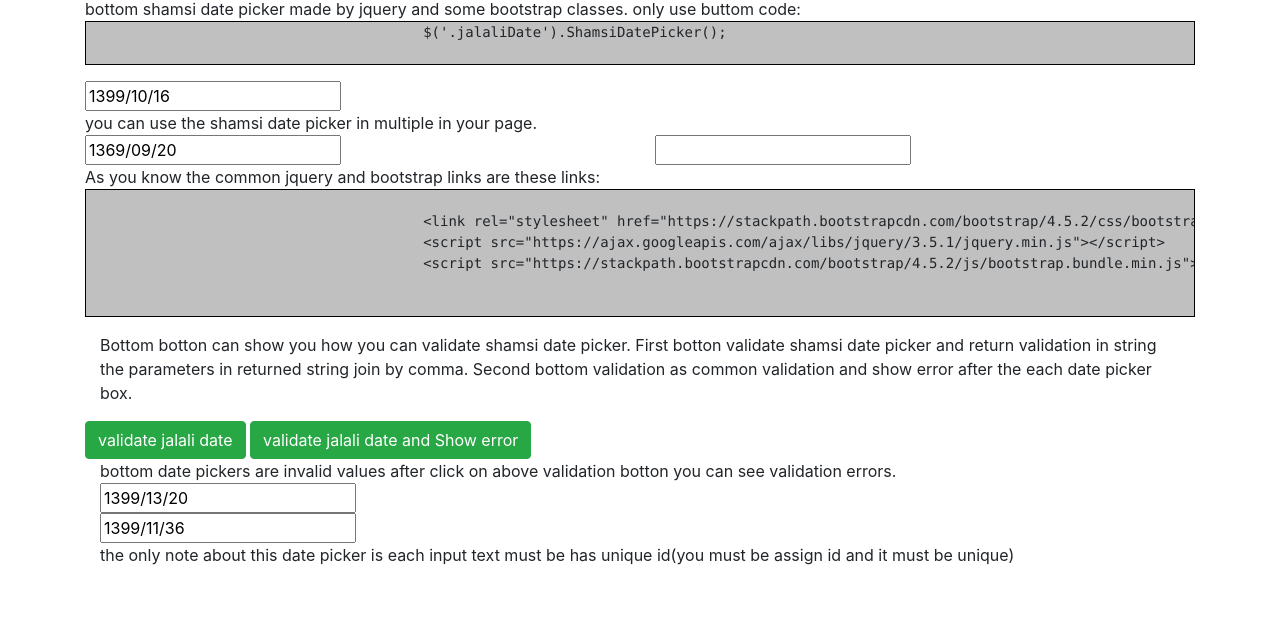
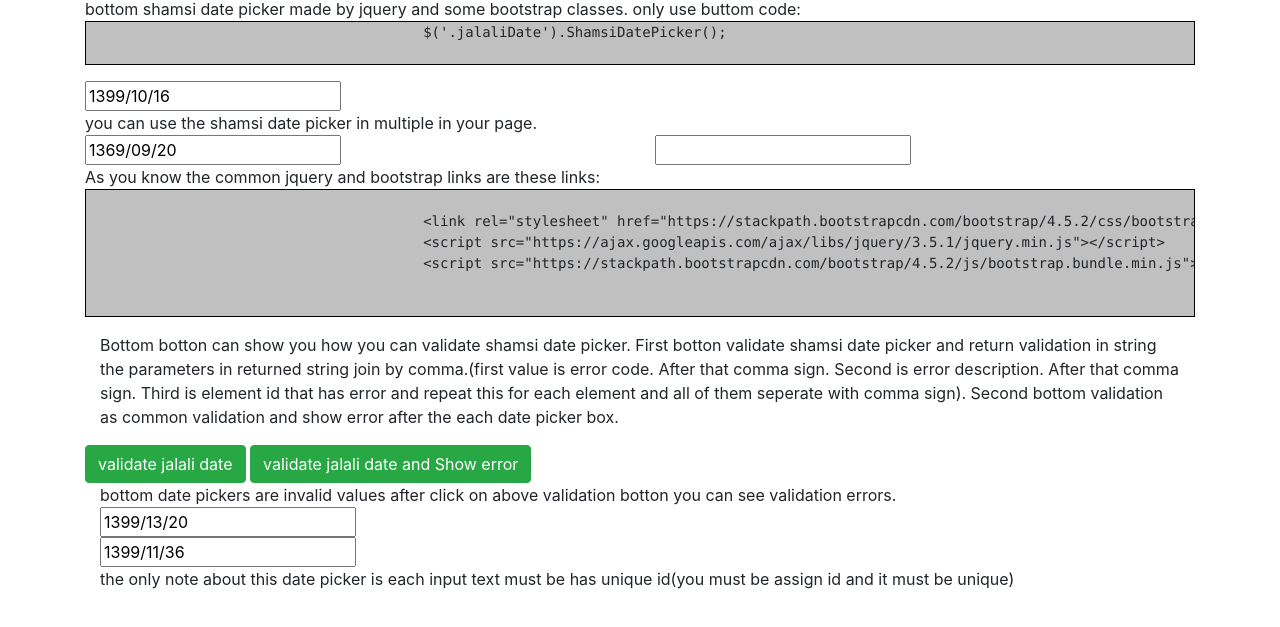
Before and after one commit to rasouliali/rasouliali.github.io-shamsiDatePicker, a plain HTML site: page index.html in a window 1280 px wide. Shown: the part 59-686 px from the top of the page. Drawn offline with nearby package versions, Linux system fonts and the light colour scheme.

Commit message:
Update index.html

```diff
--- a/index.html
+++ b/index.html
@@ -53,7 +53,8 @@
 		<div class="col-12">
 			Bottom botton can show you how you can validate shamsi date picker.
 			First botton validate shamsi date picker and return validation in string the
-			parameters in returned string join by comma.
+			parameters in returned string join by comma.(first value is error code. After that comma sign. Second is error description. After that comma sign. Third is element id that has error and repeat this
+			for each element and all of them seperate with comma sign).
 
 			Second bottom validation as common validation and show error after the each date picker box.
 		</div>
```
